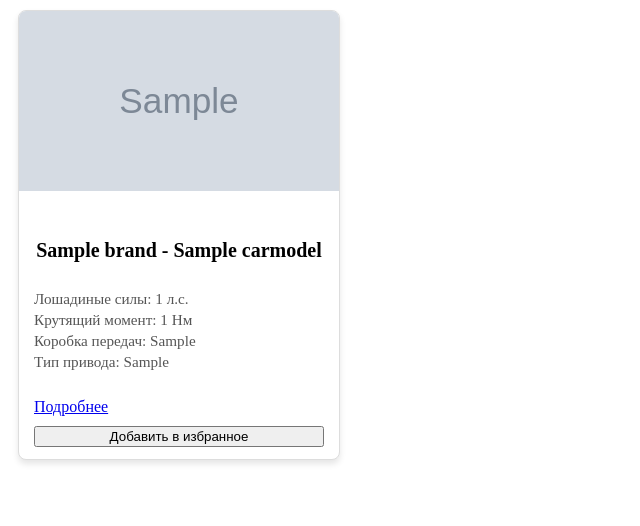
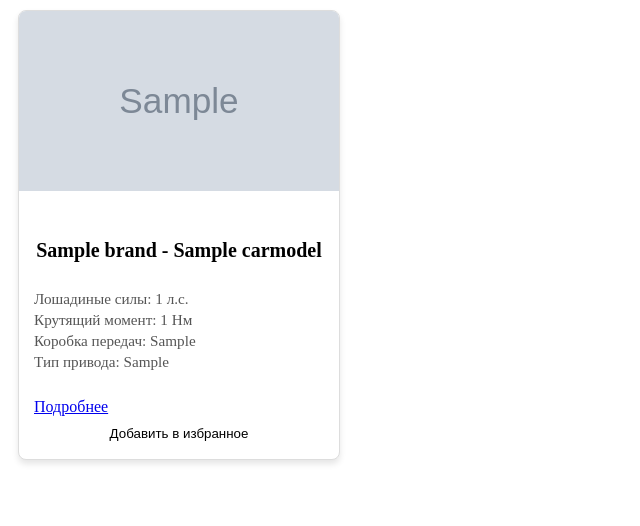
Before and after one commit to ID-Meloman/CartoLog, a Django app: page /filter-cars/ in a window 1280 px wide. Shown: the top 526 px of the page, without its empty margins (0-640 px from the left). Run offline with Django 5.2, Linux system fonts and the light colour scheme; tables that the repository leaves empty hold one stand-in row (values such as "Sample post"); grey boxes marked "Sample" are stand-in pictures.

Commit message:
иконка избранного

```diff
--- a/main/static/main/css/popular.css
+++ b/main/static/main/css/popular.css
@@ -206,3 +206,9 @@ display: flex;              /* Flexbox for the content */
 .favorite-icon-container:hover .non-favorite-icon {
     opacity: 0.8; /* Slight opacity effect on hover */
 }
+.favorite-toggle {
+    background: none;
+    border: none;
+    padding: 0;
+    cursor: pointer;
+}
```
